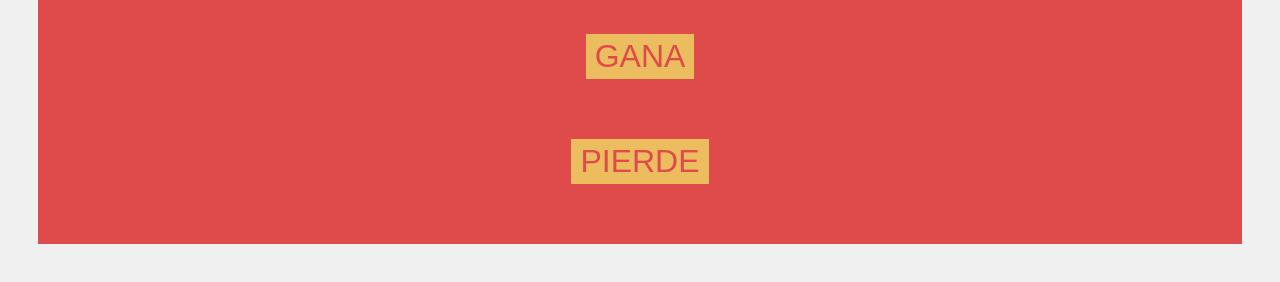
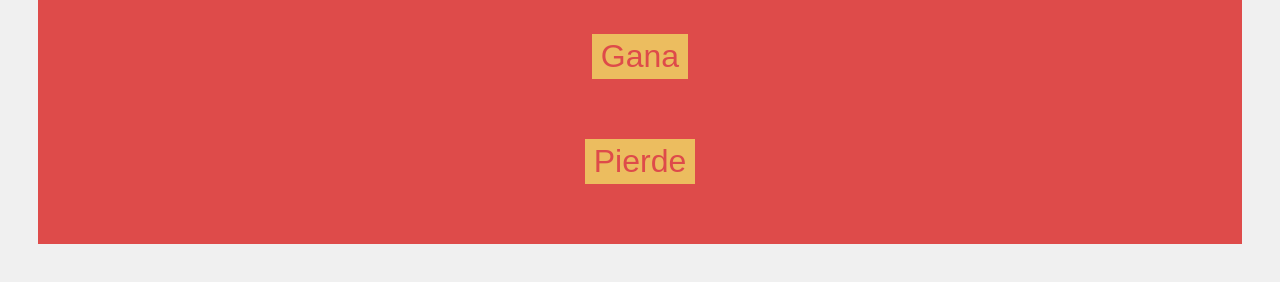
Before and after one commit to Agustina-Soglia/Conciencia-en-Juego, a plain HTML site: page card4.html in a window 1280 px wide. Shown: the part 184-466 px from the top of the page. Drawn offline with Linux system fonts and the light colour scheme.

Commit message:
Update card4.html

```diff
--- a/card4.html
+++ b/card4.html
@@ -20,10 +20,10 @@
             Nahuel ahora tiene $20.000 disponibles y decide apostarlos
         </p>
         <div class="button-container">
-            <button onclick="location.href='card5.html'" class="buton_idea"> GANA </button>
+            <button onclick="location.href='card5.html'" class="buton_idea">Gana</button>
         </div>
         <div class="button-container">
-            <button onclick="location.href='card8.html'" class="buton_idea"> PIERDE</button>
+            <button onclick="location.href='card8.html'" class="buton_idea">Pierde</button>
         </div>
     </div>
     </main>
```
